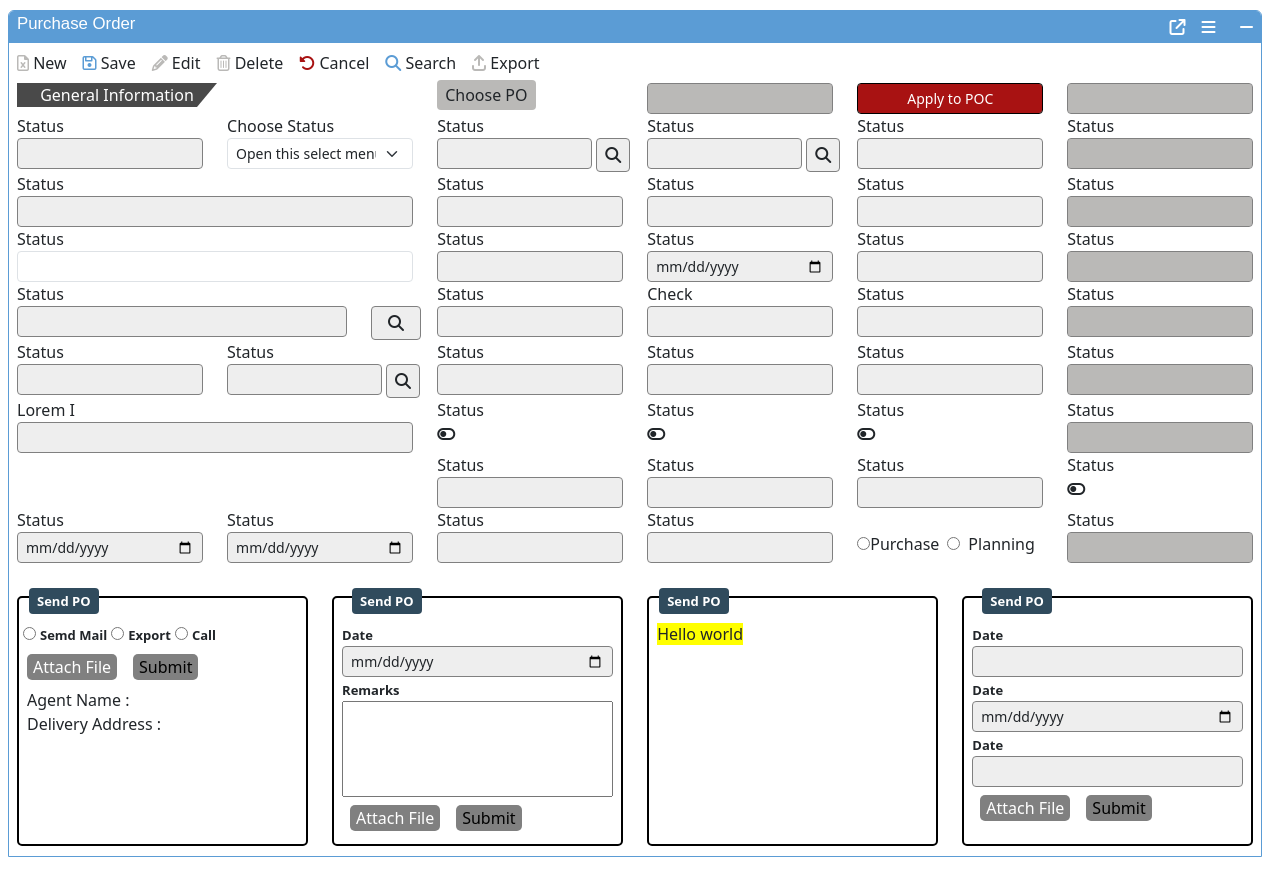
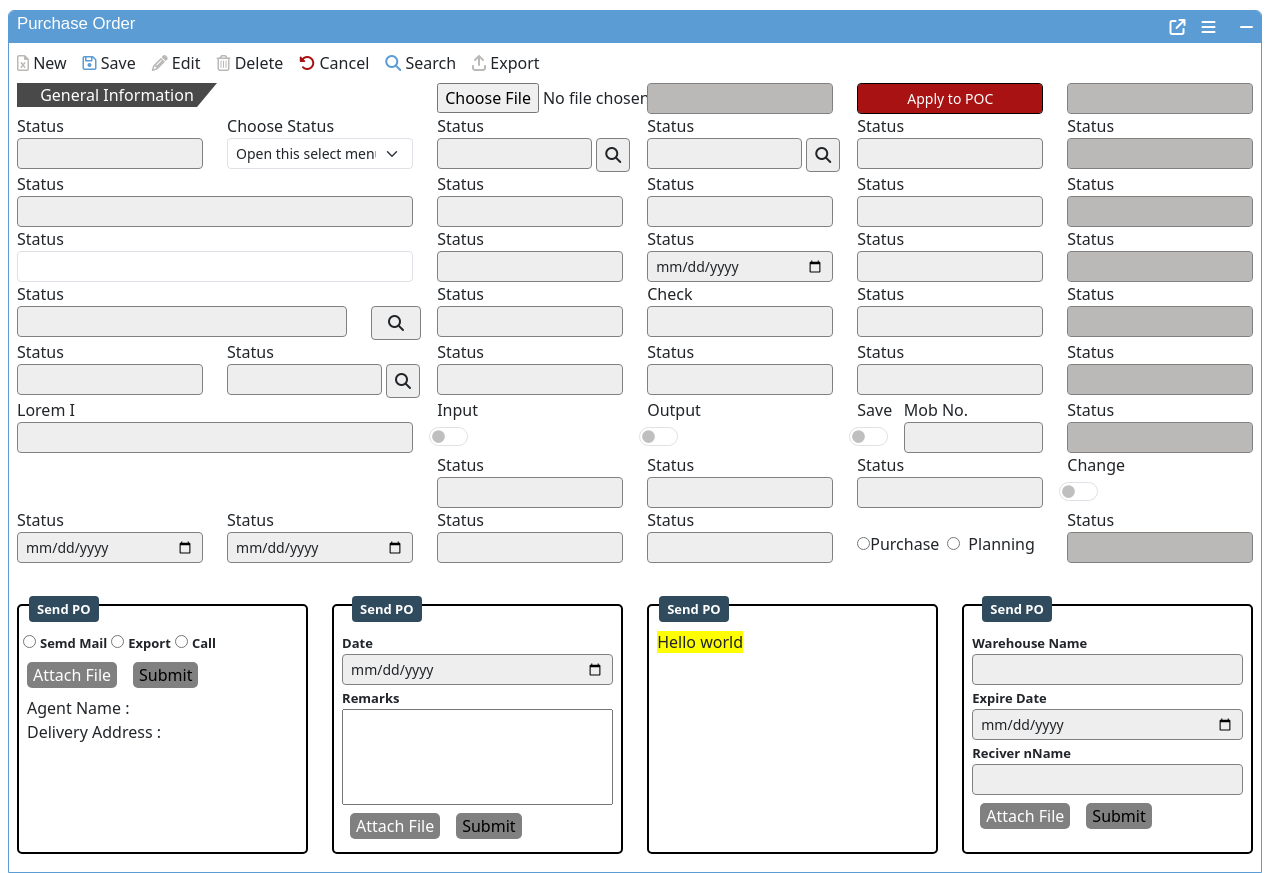
Before and after one commit to Nihal-Shukla/Assignment1_test, an Angular app: page / in a window 1280 px wide. Built offline with nearby package versions, Linux system fonts and the light colour scheme.

Commit message:
toggle button Chamge

```diff
--- a/src/app/app.component.html
+++ b/src/app/app.component.html
@@ -35,7 +35,8 @@
   <div class="chamfer-box d-flex justify-content-center align-items-center"> General Information </div>
 </div>
 <div class="col-lg-2 col-md-6">
-  <span style="background-color: #BAB9B7; border-radius: 4px;" class="px-2 py-1">Choose PO</span>
+  <!-- <span style="background-color: #BAB9B7; border-radius: 4px;" class="px-2 py-1">Choose PO</span> -->
+   <input type="file">
 </div>
 <div class="col-lg-2 col-md-3">
   <!-- <div class="form">
@@ -227,16 +228,29 @@
   </div>
 
   <div class="col-lg-2 col-md-4">
-    <label for="">Status</label> <br>
-    <i class="fa-solid fa-toggle-off"></i>
+    <label for="">Input</label> <br>
+    <div class="form-check form-switch">
+  <input class="form-check-input" type="checkbox" role="switch" id="flexSwitchCheckDefault" style="font-size: larger;">
+</div>
   </div>
   <div class="col-lg-2 col-md-4">
-    <label for="">Status</label> <br>
-   <i class="fa-solid fa-toggle-off"></i>
+    <label for="">Output</label> <br>
+  <div class="form-check form-switch">
+  <input class="form-check-input" type="checkbox" role="switch" id="flexSwitchCheckDefault" style="font-size: larger;">
+</div>
   </div>
-  <div class="col-lg-2 col-md-4">
-    <label for="">Status</label> <br>
-    <i class="fa-solid fa-toggle-off"></i>
+  <div class="col-lg-2 col-md-4 d-flex">
+    <div class="col-lg-3 col-md-4">
+    <label for="">Save</label> <br>
+    <div class="form-check form-switch">
+  <input class="form-check-input" type="checkbox" role="switch" id="flexSwitchCheckDefault" style="font-size: larger;">
+</div>
+</div>
+<div class="col-lg-9 col-md-4">
+  <label for="">Mob No.</label>
+    <input class="form-control form-control-sm lightGray" type="text"  aria-label=".form-control-sm example">
+</div>
+
   </div>
   <div class="col-lg-2 col-md-4">
     <label for="">Status</label>
@@ -264,8 +278,10 @@
     <input class="form-control form-control-sm lightGray" type="text"  aria-label=".form-control-sm example">
   </div>
   <div class="col-lg-2 col-md-4">
-    <label for="">Status</label> <br>
-   <i class="fa-solid fa-toggle-off"></i>
+    <label for="">Change</label> <br>
+   <div class="form-check form-switch">
+  <input class="form-check-input" type="checkbox" role="switch" id="flexSwitchCheckDefault" style="font-size: larger;">
+</div>
   </div>
 
  </div>
@@ -304,7 +320,7 @@
 <!-- Box Show -->
 <div class="row px-2 ">
   <div class="col-lg-3 ">
-    <div class="box">
+    <div class="box my-2">
       <span class="topText px-2 py-1">Send PO</span> <br>
       <input class="form-check-inputv mx-1" type="radio" name="flexRadioDefault" id="flexRadioDefault1"><label for="" >Semd Mail</label>
        <input class="form-check-inputv mx-1" type="radio" name="flexRadioDefault" id="flexRadioDefault1"><label for="">Export</label>
@@ -317,8 +333,8 @@
         <p class="mx-2">Delivery Address :</p>
     </div>
   </div>
-  <div class="col-lg-3">
-    <div class="box px-2">
+  <div class="col-lg-3 ">
+    <div class="box my-2 px-2">
       <span class="topText px-2 py-1">Send PO</span> <br>
       <label for="">Date</label>
       <input class="form-control form-control-sm lightGray" type="date"  aria-label=".form-control-sm example">
@@ -332,19 +348,19 @@
     </div>
   </div>
   <div class="col-lg-3">
-    <div class="box">
+    <div class="box my-2">
       <span class="topText px-2 py-1">Send PO</span> <br>
       <span class="mx-2 my-2" style="background-color: yellow;">Hello world</span>
     </div>
   </div>
   <div class="col-lg-3">
-    <div class="box px-2">
+    <div class="box px-2 my-2">
       <span class="topText px-2 py-1">Send PO</span> <br>
-      <label for="">Date</label>
+      <label for="">Warehouse Name</label>
       <input class="form-control form-control-sm lightGray" type="text"  aria-label=".form-control-sm example">
-       <label for="">Date</label>
+       <label for="">Expire Date</label>
       <input class="form-control form-control-sm lightGray" type="date"  aria-label=".form-control-sm example">
-       <label for="">Date</label>
+       <label for="">Reciver nName</label>
       <input class="form-control form-control-sm lightGray" type="text"  aria-label=".form-control-sm example">
 
         <div class="my-2">
```
